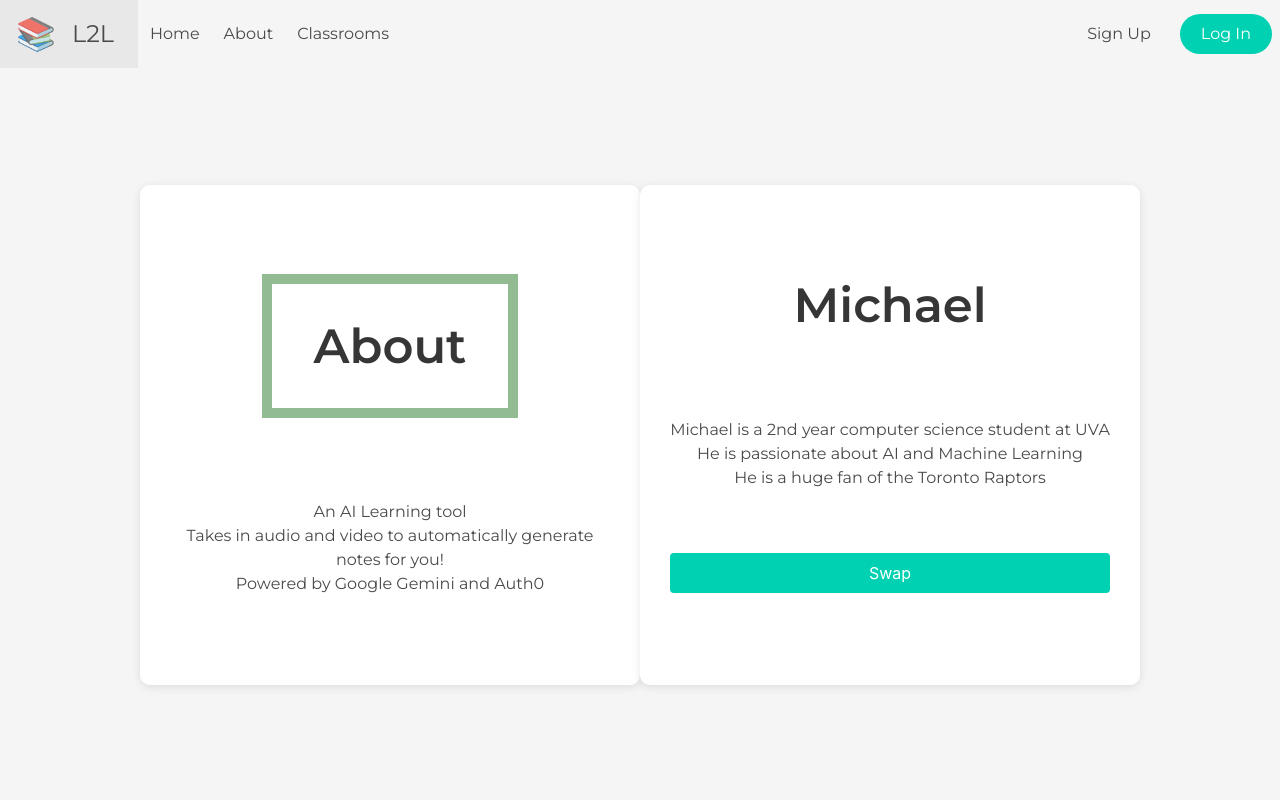
After one commit to chenmichael0414/hoohacks-2025-siam-jayden-michael-gabe, a Flask app: page /about in a window 1280 px wide. The commit adds this page. Run offline with Flask 3, Linux system fonts and the light colour scheme; some libraries are stand-ins or nearby versions.

Commit message:
Wrote about.html, still more work is required

```diff
--- a/backend/app.py
+++ b/backend/app.py
@@ -35,6 +35,10 @@ app.register_blueprint(process_bp)
 def index():
     return render_template("index.html")
 
+# About page
+@app.route("/about")
+def about():
+    return render_template("about.html")
 
 @app.route("/upload", methods=["POST"])
 def upload():
--- a/frontend/static/css/style.css
+++ b/frontend/static/css/style.css
@@ -101,3 +101,78 @@ h1 {
   transform: translateY(-5px); /* Moves the button up slightly */
   background-color: #0066cc; /* Darken the button color */
 }
+
+/* Bulleted List Styling */
+.ul {
+  text-align: center;
+}
+
+/* About styling */
+.about {
+  border:10px solid #92bb92; /* Green border */
+  justify-content: center;
+  align-items: center;
+  display: flex;
+  height: 18vh;
+  box-sizing: border-box;
+  margin: 0 auto;
+  width: 32vh
+}
+
+.aboutContainer {
+  width: 100%;
+  max-width: 500px;
+  height: 500px; /* Make the container square */
+  display: flex;
+  justify-content: center;
+  align-items: center;
+  margin-left: 0;
+}
+
+.aboutBody{
+  background-color: #f5f5f5;
+  padding-top: 50px;
+  display: flex;
+  flex-direction: column;
+  justify-content: space-evenly;
+  align-items: center;
+  height: 100vh;
+}
+
+.aboutBox {
+  width: 100%;
+  height: 100%;
+  padding: 30px;
+  display: flex;
+  flex-direction: column;
+  justify-content:space-evenly;
+  border-radius: 10px;
+  background-color: #fff;
+  box-shadow: 0 2px 10px rgba(0, 0, 0, 0.1);
+  opacity: 0; /* Initial state for fade-in */
+  animation: fadeInUp 1.5s forwards; /* Apply fade-in animation */
+}
+
+.cardContainer {
+  width: 100%;
+  max-width: 500px;
+  height: 500px; /* Make the container square */
+  display: flex;
+  justify-content: center;
+  align-items: center;
+  margin-left: 0;
+}
+
+.cardBox {
+  width: 100%;
+  height: 100%;
+  padding: 30px;
+  display: flex;
+  flex-direction: column;
+  justify-content:space-evenly;
+  border-radius: 10px;
+  background-color: #fff;
+  box-shadow: 0 2px 10px rgba(0, 0, 0, 0.1);
+  opacity: 0; /* Initial state for fade-in */
+  animation: fadeInUp 1.5s forwards; /* Apply fade-in animation */
+}
--- /dev/null
+++ b/frontend/templates/about.html
@@ -0,0 +1,66 @@
+{% extends "base.html" %}
+
+
+
+{% block title %}About{% endblock %}
+
+{% block content %}
+<body class = "aboutBody">
+  <div class="aboutContainer">
+    <!-- Header and Form Section -->
+    <div class="aboutBox">
+      <h1 class="title has-text-centered about">About</h1>
+            <ul class = "ul">
+                <li>An AI Learning tool</li>
+                <li>Takes in audio and video to automatically generate notes for you!</li>
+                <li>Powered by Google Gemini and Auth0</li>
+        </ul>
+    </div>
+  </div>
+    <div class = "cardContainer">
+        <div class = "cardBox">
+            <h1 id = "person" class="title has-text-centered">Michael</h1>
+            <ul class = "ul">
+                <li id = "list1">Michael is a 2nd year computer science student at UVA</li>
+                <li id = "list2">He is passionate about AI and Machine Learning</li>
+                <li id = "list3">He is a huge fan of the Toronto Raptors</li>
+                </ul>
+                <div class="field">
+          <button onclick=swapPerson() class="button is-primary is-fullwidth">Swap</button>
+                    <script>
+                        function swapPerson() {
+                            let person = document.getElementById("person");
+                            let list1 = document.getElementById("list1");
+                            let list2 = document.getElementById("list2");
+                            let list3 = document.getElementById("list3");
+                            if (person.innerHTML === "Michael") {
+                                person.innerHTML = "Siam";
+                                list1.innerHTML = "He is a 2nd year computer science student at UVA";
+                                list2.innerHTML = "He is passionate about AI and Machine Learning";
+                                list3.innerHTML = "He is a huge fan of the Toronto Raptors";
+                            } else if (person.innerHTML === "Siam") {
+                                person.innerHTML = "Jayden";
+                                list1.innerHTML = "He is a 2nd year computer science student at UVA";
+                                list2.innerHTML = "He is passionate about AI and Machine Learning";
+                                list3.innerHTML = "He is a huge fan of the Toronto Raptors";
+                            } else if (person.innerHTML === "Jayden") {
+                                person.innerHTML = "Gabe";
+                                list1.innerHTML = "He is a 2nd year computer science student at UVA";
+                                list2.innerHTML = "He is passionate about Cyber Security and AI";
+                                list3.innerHTML = "He enjoys climbing and getting Jayden to climb as well >:)";
+                            }
+                            else {
+                                person.innerHTML = "Michael";
+                                list1.innerHTML = "He is a 2nd year computer science student at UVA";
+                                list2.innerHTML = "He is passionate about AI and Machine Learning";
+                                list3.innerHTML = "He is a huge fan of the Toronto Raptors";
+                            }
+                        }
+                    </script>
+        </div>
+        </div>
+    </div>
+
+  <!-- Bulma JS (for any interactive features) -->
+  <script src="https://cdn.jsdelivr.net/npm/bulma@0.9.3/js/bulma.min.js"></script>
+{% endblock %}
```
